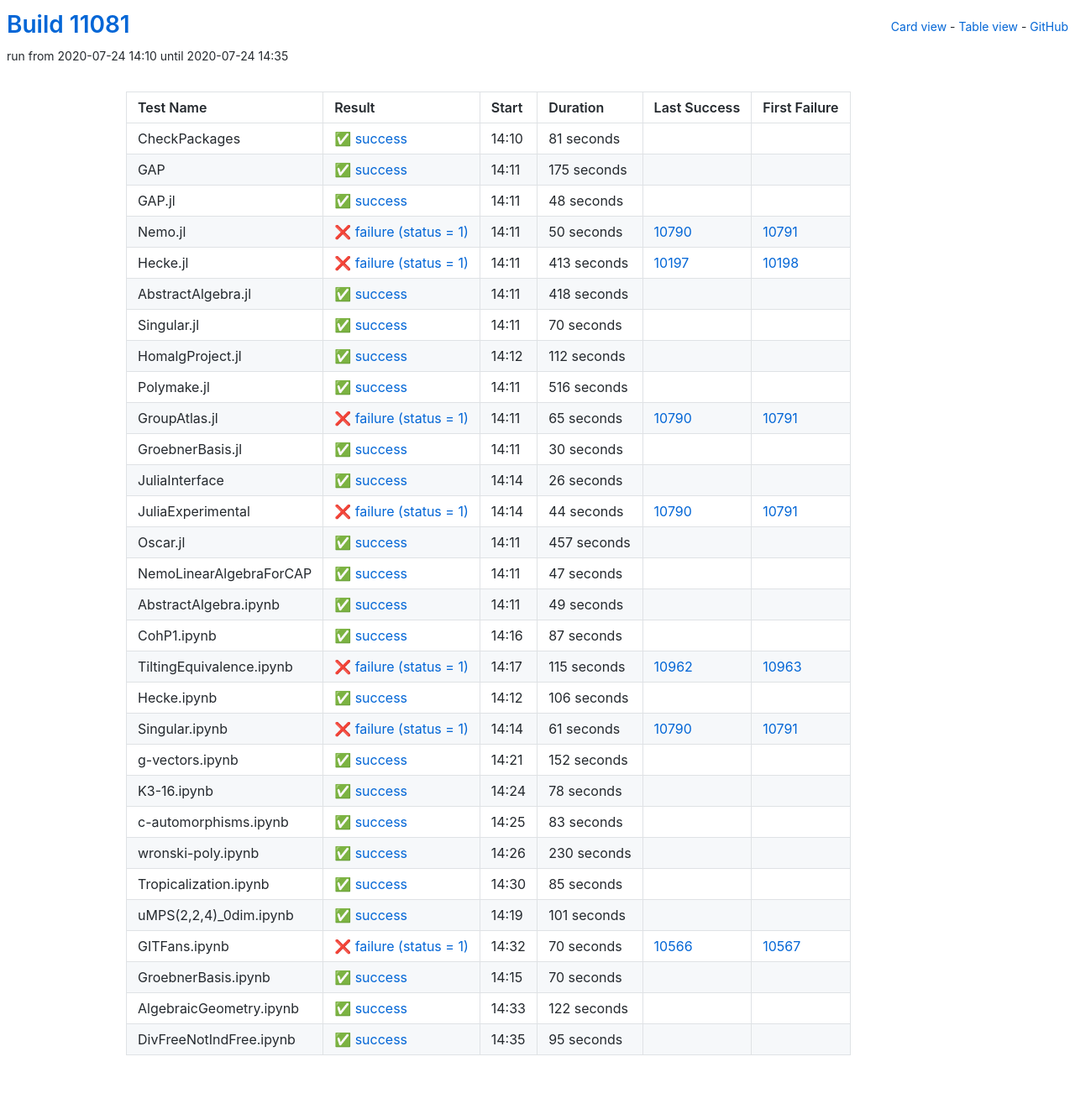
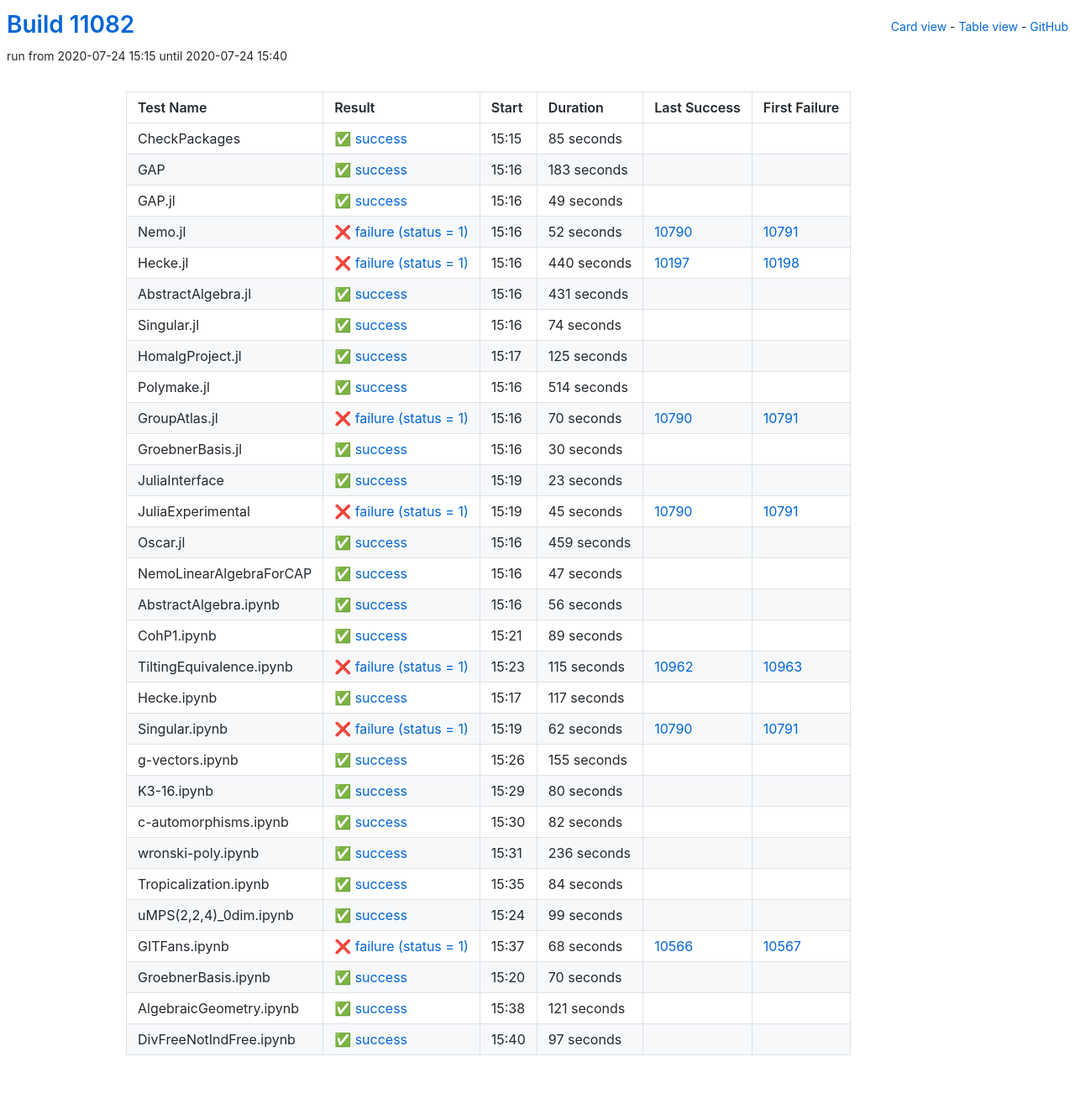
Before and after one commit to oscar-system/oscar-ci-status, a Jekyll site: the page built from table.html, in a window 1280 px wide. Shown: the whole page at 84% size. Built offline with Jekyll 4.4.1, drawn with Linux system fonts in a browser that asks for light colours.

Commit message:
Build #11082

```diff
--- a/_data/ci.yml
+++ b/_data/ci.yml
@@ -1,6 +1,6 @@
 ---
-build: 11081
-build_url: https://oscarci.mathematik.uni-kl.de/job/oscar/11081/
+build: 11082
+build_url: https://oscarci.mathematik.uni-kl.de/job/oscar/11082/
 job: oscar
 organization: oscar-system
 repo: oscar-ci-status
@@ -8,128 +8,128 @@
 tests:
 - name: CheckPackages
   id: checkpackages
-  log: https://oscarci.mathematik.uni-kl.de/job/oscar/11081/artifact/logs/build-11081/CheckPackages.log
-  start: 2020-07-24 14:10
+  log: https://oscarci.mathematik.uni-kl.de/job/oscar/11082/artifact/logs/build-11082/CheckPackages.log
+  start: 2020-07-24 15:15
   success: true
   exitcode: 0
   status: success
-  duration: 81
+  duration: 85
   last_success: false
   last_success_url:
   first_failure: false
   first_failure_url:
 - name: GAP
   id: gap
-  log: https://oscarci.mathematik.uni-kl.de/job/oscar/11081/artifact/logs/build-11081/GAP.log
-  start: 2020-07-24 14:11
+  log: https://oscarci.mathematik.uni-kl.de/job/oscar/11082/artifact/logs/build-11082/GAP.log
+  start: 2020-07-24 15:16
   success: true
   exitcode: 0
   status: success
-  duration: 175
+  duration: 183
   last_success: false
   last_success_url:
   first_failure: false
   first_failure_url:
 - name: GAP.jl
   id: gap-jl
-  log: https://oscarci.mathematik.uni-kl.de/job/oscar/11081/artifact/logs/build-11081/GAP.jl.log
-  start: 2020-07-24 14:11
+  log: https://oscarci.mathematik.uni-kl.de/job/oscar/11082/artifact/logs/build-11082/GAP.jl.log
+  start: 2020-07-24 15:16
   success: true
   exitcode: 0
   status: success
-  duration: 48
+  duration: 49
   last_success: false
   last_success_url:
   first_failure: false
   first_failure_url:
 - name: Nemo.jl
   id: nemo-jl
-  log: https://oscarci.mathematik.uni-kl.de/job/oscar/11081/artifact/logs/build-11081/Nemo.jl.log
-  start: 2020-07-24 14:11
+  log: https://oscarci.mathematik.uni-kl.de/job/oscar/11082/artifact/logs/build-11082/Nemo.jl.log
+  start: 2020-07-24 15:16
   success: false
   exitcode: 1
   status: failure
-  duration: 50
+  duration: 52
   last_success: 10790
   last_success_url: https://oscarci.mathematik.uni-kl.de/job/oscar/10790/
   first_failure: 10791
   first_failure_url: https://oscarci.mathematik.uni-kl.de/job/oscar/10791/
 - name: Hecke.jl
   id: hecke-jl
-  log: https://oscarci.mathematik.uni-kl.de/job/oscar/11081/artifact/logs/build-11081/Hecke.jl.log
-  start: 2020-07-24 14:11
+  log: https://oscarci.mathematik.uni-kl.de/job/oscar/11082/artifact/logs/build-11082/Hecke.jl.log
+  start: 2020-07-24 15:16
   success: false
   exitcode: 1
   status: failure
-  duration: 413
+  duration: 440
   last_success: 10197
   last_success_url: https://oscarci.mathematik.uni-kl.de/job/oscar/10197/
   first_failure: 10198
   first_failure_url: https://oscarci.mathematik.uni-kl.de/job/oscar/10198/
 - name: AbstractAlgebra.jl
   id: abstractalgebra-jl
-  log: https://oscarci.mathematik.uni-kl.de/job/oscar/11081/artifact/logs/build-11081/AbstractAlgebra.jl.log
-  start: 2020-07-24 14:11
+  log: https://oscarci.mathematik.uni-kl.de/job/oscar/11082/artifact/logs/build-11082/AbstractAlgebra.jl.log
+  start: 2020-07-24 15:16
   success: true
   exitcode: 0
   status: success
-  duration: 418
+  duration: 431
   last_success: false
   last_success_url:
   first_failure: false
   first_failure_url:
 - name: Singular.jl
   id: singular-jl
-  log: https://oscarci.mathematik.uni-kl.de/job/oscar/11081/artifact/logs/build-11081/Singular.jl.log
-  start: 2020-07-24 14:11
+  log: https://oscarci.mathematik.uni-kl.de/job/oscar/11082/artifact/logs/build-11082/Singular.jl.log
+  start: 2020-07-24 15:16
   success: true
   exitcode: 0
   status: success
-  duration: 70
+  duration: 74
   last_success: false
   last_success_url:
   first_failure: false
   first_failure_url:
 - name: HomalgProject.jl
   id: homalgproject-jl
-  log: https://oscarci.mathematik.uni-kl.de/job/oscar/11081/artifact/logs/build-11081/HomalgProject.jl.log
-  start: 2020-07-24 14:12
+  log: https://oscarci.mathematik.uni-kl.de/job/oscar/11082/artifact/logs/build-11082/HomalgProject.jl.log
+  start: 2020-07-24 15:17
   success: true
   exitcode: 0
   status: success
-  duration: 112
+  duration: 125
   last_success: false
   last_success_url:
   first_failure: false
   first_failure_url:
 - name: Polymake.jl
   id: polymake-jl
-  log: https://oscarci.mathematik.uni-kl.de/job/oscar/11081/artifact/logs/build-11081/Polymake.jl.log
-  start: 2020-07-24 14:11
+  log: https://oscarci.mathematik.uni-kl.de/job/oscar/11082/artifact/logs/build-11082/Polymake.jl.log
+  start: 2020-07-24 15:16
   success: true
   exitcode: 0
   status: success
-  duration: 516
+  duration: 514
   last_success: false
   last_success_url:
   first_failure: false
   first_failure_url:
 - name: GroupAtlas.jl
   id: groupatlas-jl
-  log: https://oscarci.mathematik.uni-kl.de/job/oscar/11081/artifact/logs/build-11081/GroupAtlas.jl.log
-  start: 2020-07-24 14:11
+  log: https://oscarci.mathematik.uni-kl.de/job/oscar/11082/artifact/logs/build-11082/GroupAtlas.jl.log
+  start: 2020-07-24 15:16
   success: false
   exitcode: 1
   status: failure
-  duration: 65
+  duration: 70
   last_success: 10790
   last_success_url: https://oscarci.mathematik.uni-kl.de/job/oscar/10790/
   first_failure: 10791
   first_failure_url: https://oscarci.mathematik.uni-kl.de/job/oscar/10791/
 - name: GroebnerBasis.jl
   id: groebnerbasis-jl
-  log: https://oscarci.mathematik.uni-kl.de/job/oscar/11081/artifact/logs/build-11081/GroebnerBasis.jl.log
-  start: 2020-07-24 14:11
+  log: https://oscarci.mathematik.uni-kl.de/job/oscar/11082/artifact/logs/build-11082/GroebnerBasis.jl.log
+  start: 2020-07-24 15:16
   success: true
   exitcode: 0
   status: success
@@ -140,44 +140,44 @@
   first_failure_url:
 - name: JuliaInterface
   id: juliainterface
-  log: https://oscarci.mathematik.uni-kl.de/job/oscar/11081/artifact/logs/build-11081/JuliaInterface.log
-  start: 2020-07-24 14:14
+  log: https://oscarci.mathematik.uni-kl.de/job/oscar/11082/artifact/logs/build-11082/JuliaInterface.log
+  start: 2020-07-24 15:19
   success: true
   exitcode: 0
   status: success
-  duration: 26
+  duration: 23
   last_success: false
   last_success_url:
   first_failure: false
   first_failure_url:
 - name: JuliaExperimental
   id: juliaexperimental
-  log: https://oscarci.mathematik.uni-kl.de/job/oscar/11081/artifact/logs/build-11081/JuliaExperimental.log
-  start: 2020-07-24 14:14
+  log: https://oscarci.mathematik.uni-kl.de/job/oscar/11082/artifact/logs/build-11082/JuliaExperimental.log
+  start: 2020-07-24 15:19
   success: false
   exitcode: 1
   status: failure
-  duration: 44
+  duration: 45
   last_success: 10790
   last_success_url: https://oscarci.mathematik.uni-kl.de/job/oscar/10790/
   first_failure: 10791
   first_failure_url: https://oscarci.mathematik.uni-kl.de/job/oscar/10791/
 - name: Oscar.jl
   id: oscar-jl
-  log: https://oscarci.mathematik.uni-kl.de/job/oscar/11081/artifact/logs/build-11081/Oscar.jl.log
-  start: 2020-07-24 14:11
+  log: https://oscarci.mathematik.uni-kl.de/job/oscar/11082/artifact/logs/build-11082/Oscar.jl.log
+  start: 2020-07-24 15:16
   success: true
   exitcode: 0
   status: success
-  duration: 457
+  duration: 459
   last_success: false
   last_success_url:
   first_failure: false
   first_failure_url:
 - name: NemoLinearAlgebraForCAP
   id: nemolinearalgebraforcap
-  log: https://oscarci.mathematik.uni-kl.de/job/oscar/11081/artifact/logs/build-11081/NemoLinearAlgebraForCAP.log
-  start: 2020-07-24 14:11
+  log: https://oscarci.mathematik.uni-kl.de/job/oscar/11082/artifact/logs/build-11082/NemoLinearAlgebraForCAP.log
+  start: 2020-07-24 15:16
   success: true
   exitcode: 0
   status: success
@@ -188,32 +188,32 @@
   first_failure_url:
 - name: AbstractAlgebra.ipynb
   id: abstractalgebra-ipynb
-  log: https://oscarci.mathematik.uni-kl.de/job/oscar/11081/artifact/logs/build-11081/AbstractAlgebra.ipynb.log
-  start: 2020-07-24 14:11
+  log: https://oscarci.mathematik.uni-kl.de/job/oscar/11082/artifact/logs/build-11082/AbstractAlgebra.ipynb.log
+  start: 2020-07-24 15:16
   success: true
   exitcode: 0
   status: success
-  duration: 49
+  duration: 56
   last_success: false
   last_success_url:
   first_failure: false
   first_failure_url:
 - name: CohP1.ipynb
   id: cohp1-ipynb
-  log: https://oscarci.mathematik.uni-kl.de/job/oscar/11081/artifact/logs/build-11081/CohP1.ipynb.log
-  start: 2020-07-24 14:16
+  log: https://oscarci.mathematik.uni-kl.de/job/oscar/11082/artifact/logs/build-11082/CohP1.ipynb.log
+  start: 2020-07-24 15:21
   success: true
   exitcode: 0
   status: success
-  duration: 87
+  duration: 89
   last_success: false
   last_success_url:
   first_failure: false
   first_failure_url:
 - name: TiltingEquivalence.ipynb
   id: tiltingequivalence-ipynb
-  log: https://oscarci.mathematik.uni-kl.de/job/oscar/11081/artifact/logs/build-11081/TiltingEquivalence.ipynb.log
-  start: 2020-07-24 14:17
+  log: https://oscarci.mathematik.uni-kl.de/job/oscar/11082/artifact/logs/build-11082/TiltingEquivalence.ipynb.log
+  start: 2020-07-24 15:23
   success: false
   exitcode: 1
   status: failure
@@ -224,116 +224,116 @@
   first_failure_url: https://oscarci.mathematik.uni-kl.de/job/oscar/10963/
 - name: Hecke.ipynb
   id: hecke-ipynb
-  log: https://oscarci.mathematik.uni-kl.de/job/oscar/11081/artifact/logs/build-11081/Hecke.ipynb.log
-  start: 2020-07-24 14:12
+  log: https://oscarci.mathematik.uni-kl.de/job/oscar/11082/artifact/logs/build-11082/Hecke.ipynb.log
+  start: 2020-07-24 15:17
   success: true
   exitcode: 0
   status: success
-  duration: 106
+  duration: 117
   last_success: false
   last_success_url:
   first_failure: false
   first_failure_url:
 - name: Singular.ipynb
   id: singular-ipynb
-  log: https://oscarci.mathematik.uni-kl.de/job/oscar/11081/artifact/logs/build-11081/Singular.ipynb.log
-  start: 2020-07-24 14:14
+  log: https://oscarci.mathematik.uni-kl.de/job/oscar/11082/artifact/logs/build-11082/Singular.ipynb.log
+  start: 2020-07-24 15:19
   success: false
   exitcode: 1
   status: failure
-  duration: 61
+  duration: 62
   last_success: 10790
   last_success_url: https://oscarci.mathematik.uni-kl.de/job/oscar/10790/
   first_failure: 10791
   first_failure_url: https://oscarci.mathematik.uni-kl.de/job/oscar/10791/
 - name: g-vectors.ipynb
   id: g-vectors-ipynb
-  log: https://oscarci.mathematik.uni-kl.de/job/oscar/11081/artifact/logs/build-11081/g-vectors.ipynb.log
-  start: 2020-07-24 14:21
+  log: https://oscarci.mathematik.uni-kl.de/job/oscar/11082/artifact/logs/build-11082/g-vectors.ipynb.log
+  start: 2020-07-24 15:26
   success: true
   exitcode: 0
   status: success
-  duration: 152
+  duration: 155
   last_success: false
   last_success_url:
   first_failure: false
   first_failure_url:
 - name: K3-16.ipynb
   id: k3-16-ipynb
-  log: https://oscarci.mathematik.uni-kl.de/job/oscar/11081/artifact/logs/build-11081/K3-16.ipynb.log
-  start: 2020-07-24 14:24
+  log: https://oscarci.mathematik.uni-kl.de/job/oscar/11082/artifact/logs/build-11082/K3-16.ipynb.log
+  start: 2020-07-24 15:29
   success: true
   exitcode: 0
   status: success
-  duration: 78
+  duration: 80
   last_success: false
   last_success_url:
   first_failure: false
   first_failure_url:
 - name: c-automorphisms.ipynb
   id: c-automorphisms-ipynb
-  log: https://oscarci.mathematik.uni-kl.de/job/oscar/11081/artifact/logs/build-11081/c-automorphisms.ipynb.log
-  start: 2020-07-24 14:25
+  log: https://oscarci.mathematik.uni-kl.de/job/oscar/11082/artifact/logs/build-11082/c-automorphisms.ipynb.log
+  start: 2020-07-24 15:30
   success: true
   exitcode: 0
   status: success
-  duration: 83
+  duration: 82
   last_success: false
   last_success_url:
   first_failure: false
   first_failure_url:
 - name: wronski-poly.ipynb
   id: wronski-poly-ipynb
-  log: https://oscarci.mathematik.uni-kl.de/job/oscar/11081/artifact/logs/build-11081/wronski-poly.ipynb.log
-  start: 2020-07-24 14:26
+  log: https://oscarci.mathematik.uni-kl.de/job/oscar/11082/artifact/logs/build-11082/wronski-poly.ipynb.log
+  start: 2020-07-24 15:31
   success: true
   exitcode: 0
   status: success
-  duration: 230
+  duration: 236
   last_success: false
   last_success_url:
   first_failure: false
   first_failure_url:
 - name: Tropicalization.ipynb
   id: tropicalization-ipynb
-  log: https://oscarci.mathematik.uni-kl.de/job/oscar/11081/artifact/logs/build-11081/Tropicalization.ipynb.log
-  start: 2020-07-24 14:30
+  log: https://oscarci.mathematik.uni-kl.de/job/oscar/11082/artifact/logs/build-11082/Tropicalization.ipynb.log
+  start: 2020-07-24 15:35
   success: true
   exitcode: 0
   status: success
-  duration: 85
+  duration: 84
   last_success: false
   last_success_url:
   first_failure: false
   first_failure_url:
 - name: uMPS(2,2,4)_0dim.ipynb
   id: umps-2-2-4-0dim-ipynb
-  log: https://oscarci.mathematik.uni-kl.de/job/oscar/11081/artifact/logs/build-11081/uMPS-2-2-4-_0dim.ipynb.log
-  start: 2020-07-24 14:19
+  log: https://oscarci.mathematik.uni-kl.de/job/oscar/11082/artifact/logs/build-11082/uMPS-2-2-4-_0dim.ipynb.log
+  start: 2020-07-24 15:24
   success: true
   exitcode: 0
   status: success
-  duration: 101
+  duration: 99
   last_success: false
   last_success_url:
   first_failure: false
   first_failure_url:
 - name: GITFans.ipynb
   id: gitfans-ipynb
-  log: https://oscarci.mathematik.uni-kl.de/job/oscar/11081/artifact/logs/build-11081/GITFans.ipynb.log
-  start: 2020-07-24 14:32
+  log: https://oscarci.mathematik.uni-kl.de/job/oscar/11082/artifact/logs/build-11082/GITFans.ipynb.log
+  start: 2020-07-24 15:37
   success: false
   exitcode: 1
   status: failure
-  duration: 70
+  duration: 68
   last_success: 10566
   last_success_url: https://oscarci.mathematik.uni-kl.de/job/oscar/10566/
   first_failure: 10567
   first_failure_url: https://oscarci.mathematik.uni-kl.de/job/oscar/10567/
 - name: GroebnerBasis.ipynb
   id: groebnerbasis-ipynb
-  log: https://oscarci.mathematik.uni-kl.de/job/oscar/11081/artifact/logs/build-11081/GroebnerBasis.ipynb.log
-  start: 2020-07-24 14:15
+  log: https://oscarci.mathematik.uni-kl.de/job/oscar/11082/artifact/logs/build-11082/GroebnerBasis.ipynb.log
+  start: 2020-07-24 15:20
   success: true
   exitcode: 0
   status: success
@@ -344,24 +344,24 @@
   first_failure_url:
 - name: AlgebraicGeometry.ipynb
   id: algebraicgeometry-ipynb
-  log: https://oscarci.mathematik.uni-kl.de/job/oscar/11081/artifact/logs/build-11081/AlgebraicGeometry.ipynb.log
-  start: 2020-07-24 14:33
+  log: https://oscarci.mathematik.uni-kl.de/job/oscar/11082/artifact/logs/build-11082/AlgebraicGeometry.ipynb.log
+  start: 2020-07-24 15:38
   success: true
   exitcode: 0
   status: success
-  duration: 122
+  duration: 121
   last_success: false
   last_success_url:
   first_failure: false
   first_failure_url:
 - name: DivFreeNotIndFree.ipynb
   id: divfreenotindfree-ipynb
-  log: https://oscarci.mathematik.uni-kl.de/job/oscar/11081/artifact/logs/build-11081/DivFreeNotIndFree.ipynb.log
-  start: 2020-07-24 14:35
+  log: https://oscarci.mathematik.uni-kl.de/job/oscar/11082/artifact/logs/build-11082/DivFreeNotIndFree.ipynb.log
+  start: 2020-07-24 15:40
   success: true
   exitcode: 0
   status: success
-  duration: 95
+  duration: 97
   last_success: false
   last_success_url:
   first_failure: false
```
Also changed, not shown: README.md.
